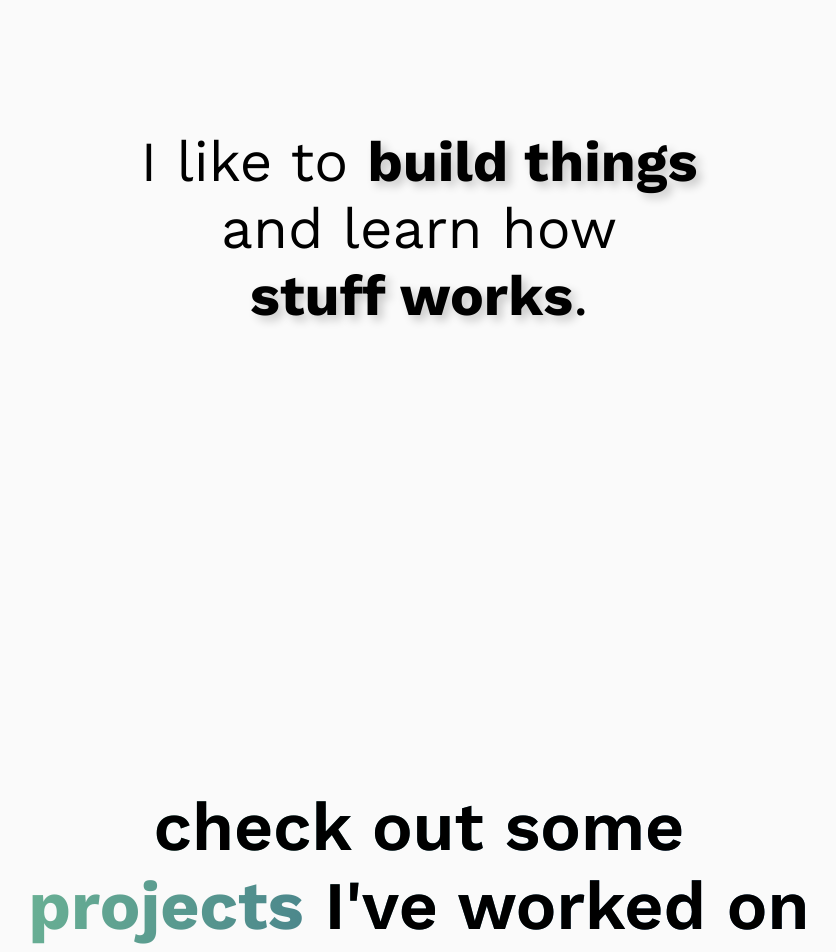
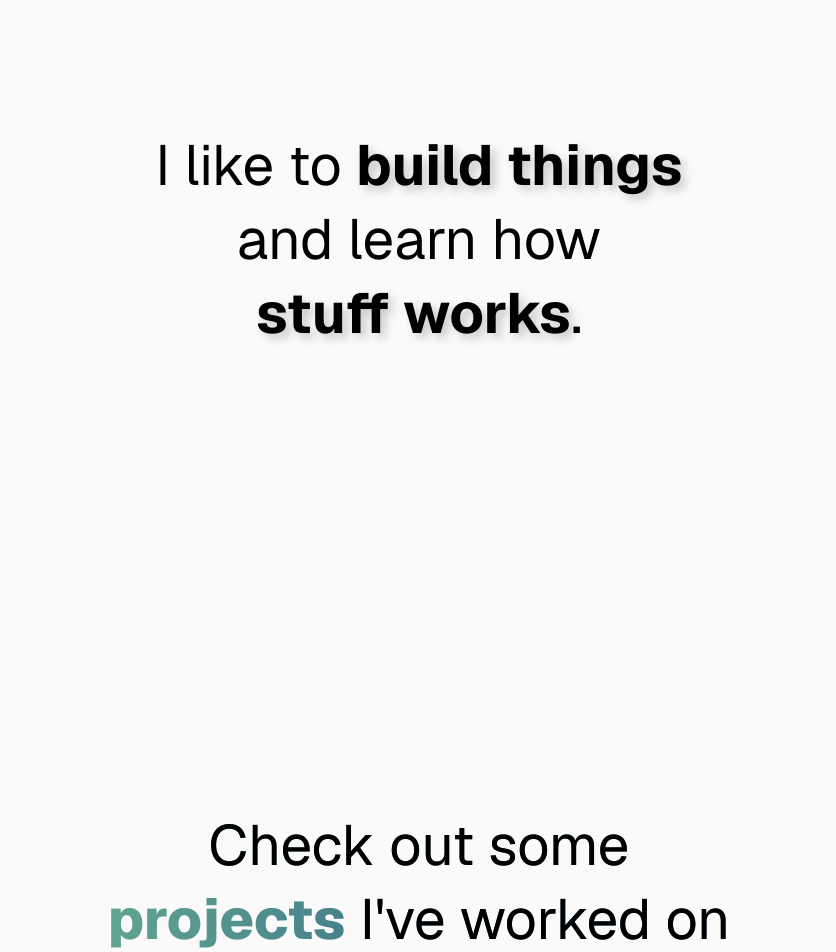
Before and after one commit to petersim1/portfolio, a Next.js app: page / in a window 1280 px wide. Shown: the part 920-1872 px from the top of the page, without its empty margins (221-1057 px from the left). Built offline with nearby package versions, Linux system fonts and the light colour scheme.

Commit message:
add text components

```diff
--- a/app/_components/Section/Blurb/index.tsx
+++ b/app/_components/Section/Blurb/index.tsx
@@ -1,19 +1,17 @@
-import classNames from "classnames";
-import { worksans } from "@/_lib/fonts";
 import styles from "./styled.module.css";
 
 export default (): JSX.Element => {
   return (
     <section id="blurb" data-offset-top={75} data-offset-bottom={0}>
-      <div className={classNames(styles.wrapper, worksans.className)}>
+      <div className={styles.wrapper}>
         <div className={styles.blurb}>
-          <p>
+          <h3>
             I like to <b>build things</b>
             <br />
             and learn how
             <br />
             <b>stuff works</b>.
-          </p>
+          </h3>
         </div>
       </div>
     </section>
--- a/app/_components/Section/Blurb/styled.module.css
+++ b/app/_components/Section/Blurb/styled.module.css
@@ -18,11 +18,6 @@
   }
 }
 
-.blurb p {
-  font-size: 2.5rem;
-  line-height: normal;
-}
-
 .blurb b {
   text-shadow: 5px 5px 10px var(--box-shadow);
 }
--- a/app/_components/Section/Intro/index.tsx
+++ b/app/_components/Section/Intro/index.tsx
@@ -1,39 +1,22 @@
-"use client";
-
+import { GradientBlock, GradientText } from "@/_components/elements/Text";
 import styles from "./styled.module.css";
 
 export default (): JSX.Element => {
-  const handleHover = (event: React.MouseEvent<HTMLDivElement>): void => {
-    const { x, y, height, width } = event.currentTarget.getBoundingClientRect();
-    const { clientX, clientY } = event;
-
-    const percentX = (100 * (clientX - x)) / width;
-    const percentY = (100 * (clientY - y)) / height;
-
-    const style = `radial-gradient(\
-circle at ${percentX}% ${percentY}%, \
-var(--gradient-from), \
-var(--gradient-to)\
-    )`;
-    event.currentTarget.style.setProperty("background", style);
-    event.currentTarget.style.setProperty("-webkit-background-clip", "text");
-  };
-
   return (
     <section className="h_100" id="intro" data-offset-top={0} data-offset-bottom={50}>
       <div className={styles.intro_holder}>
-        <div className={styles.gradient} onMouseMove={handleHover} id="hoverGrad">
+        <GradientBlock>
           <h2>
             <span>I'm a </span>
             <br className={styles.break_mobile} />
-            <span className={styles.transparent}>data scientist</span>
+            <GradientText>data scientist</GradientText>
             <br />
             <span>and </span>
             <br className={styles.break_mobile} />
-            <span className={styles.transparent}>full stack developer</span>
+            <GradientText>full stack developer</GradientText>
             <span>.</span>
           </h2>
-        </div>
+        </GradientBlock>
       </div>
     </section>
   );
--- a/app/_components/Section/Intro/styled.module.css
+++ b/app/_components/Section/Intro/styled.module.css
@@ -11,28 +11,6 @@
   text-align: center;
 }
 
-.gradient {
-  background: radial-gradient(
-    circle at 0%,
-    var(--gradient-from),
-    var(--gradient-to)
-  );
-  background-blend-mode: saturation;
-  background-clip: text;
-  -webkit-background-clip: text;
-  padding: 3rem;
-  display: flex;
-  align-items: center;
-  justify-content: center;
-  height: 60%;
-  width: 100%;
-}
-
-.transparent {
-  color: transparent;
-  font-weight: 800;
-}
-
 .break_mobile {
   display: none;
 }
--- a/app/_components/Section/Projects/index.tsx
+++ b/app/_components/Section/Projects/index.tsx
@@ -1,6 +1,6 @@
 import classNames from "classnames";
 
-import { inconsolata, worksans } from "@/_lib/fonts";
+import { inconsolata } from "@/_lib/fonts";
 import styles from "./styled.module.css";
 import Project from "./project";
 import { projects } from "@/_lib/constants";
@@ -10,12 +10,12 @@ export default (): JSX.Element => {
   return (
     <section id="projects" data-offset-top={0} data-offset-bottom={0}>
       <div className={styles.wrapper}>
-        <div className={classNames(styles.title, worksans.className)}>
-          <h2>
-            check out some
+        <div className={styles.title}>
+          <h3>
+            Check out some
             <br />
             <span className={styles.transparent}>projects</span> I've worked on
-          </h2>
+          </h3>
         </div>
         <div className={classNames(styles.projects, inconsolata.className)}>
           {projects.map((data, ind) => (
--- /dev/null
+++ b/app/_components/elements/Text/index.tsx
@@ -0,0 +1,32 @@
+"use client";
+
+import styled from "./styled.module.css";
+
+export const GradientBlock = ({ children }: { children: React.ReactNode }): JSX.Element => {
+  const handleHover = (event: React.MouseEvent<HTMLDivElement>): void => {
+    const el = event.currentTarget;
+    const { x, y, height, width } = el.getBoundingClientRect();
+    const { clientX, clientY } = event;
+
+    const percentX = (100 * (clientX - x)) / width;
+    const percentY = (100 * (clientY - y)) / height;
+
+    // solution without needing ref's and states
+    el.style.setProperty("--grad-x", `${percentX}%`);
+    el.style.setProperty("--grad-y", `${percentY}%`);
+  };
+
+  return (
+    <div
+      className={styled.gradient}
+      onMouseMove={handleHover}
+      style={{ "--grad-x": "0%", "--grad-y": "0%" } as React.CSSProperties}
+    >
+      {children}
+    </div>
+  );
+};
+
+export const GradientText = ({ children }: { children: React.ReactNode }): JSX.Element => {
+  return <span className={styled.transparent}>{children}</span>;
+};
--- /dev/null
+++ b/app/_components/elements/Text/styled.module.css
@@ -0,0 +1,21 @@
+.gradient {
+  background: radial-gradient(
+    circle at var(--grad-x) var(--grad-y),
+    var(--gradient-from),
+    var(--gradient-to)
+  );
+  background-blend-mode: saturation;
+  background-clip: text;
+  -webkit-background-clip: text;
+  padding: 3rem;
+  display: flex;
+  align-items: center;
+  justify-content: center;
+  height: 60%;
+  width: 100%;
+}
+
+.transparent {
+  color: transparent;
+  font-weight: 800;
+}
```
